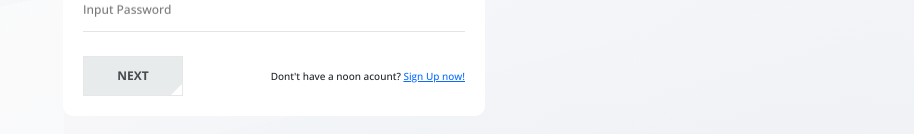
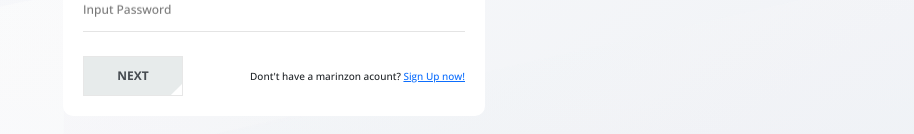
Before and after one commit to aiahsan/Marinzon-aws, a React (Create React App) app: page /#/register in a window 1280 px wide. Shown: the part 582-716 px from the top of the page, without its empty margins (366-1280 px from the left). Built offline with nearby package versions, Linux system fonts and the light colour scheme; what apisauce would draw is missing.

Commit message:
url updated

```diff
--- a/src/components/_update/forms/vendor/pagButton.tsx
+++ b/src/components/_update/forms/vendor/pagButton.tsx
@@ -35,8 +35,8 @@ export default ({activeState,setactiveState}:{activeState:number,setactiveState:
     </div>
     {activeState == 1 ? (
       <h2>
-        Dont't have a noon acount?{" "}
-        <a href="">Sign Up now!</a>
+        Dont't have a marinzon acount?{" "}
+        <a href="https://marinzon.com/en-AE/signup" target="#">Sign Up now!</a>
       </h2>
     ) : (
       <></>
```
